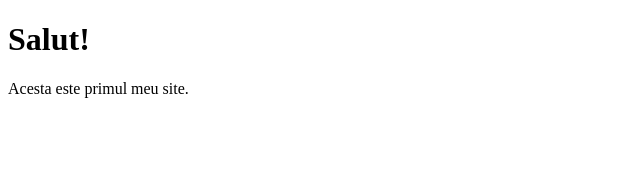
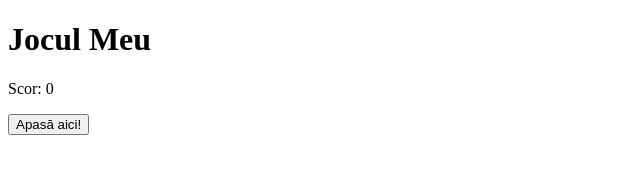
Before and after one commit to leontemarioandrei-sys/mario.github.io, a plain HTML site: page index.html in a window 1280 px wide. Shown: the whole page, without its empty margins (0-640 px from the left). Drawn offline with Linux system fonts and the light colour scheme.

Commit message:
Update index.html

```diff
--- a/index.html
+++ b/index.html
@@ -1,10 +1,23 @@
 <!DOCTYPE html>
 <html>
 <head>
-  <title>Site-ul meu</title>
+<title>Joc Clicker</title>
 </head>
 <body>
-  <h1>Salut!</h1>
-  <p>Acesta este primul meu site.</p>
+<h1>Jocul Meu</h1>
+
+<p>Scor: <span id="score">0</span></p>
+
+<button onclick="addPoint()">Apasă aici!</button>
+
+<script>
+let score = 0;
+
+function addPoint() {
+    score++;
+    document.getElementById("score").textContent = score;
+}
+</script>
+
 </body>
 </html>
```
